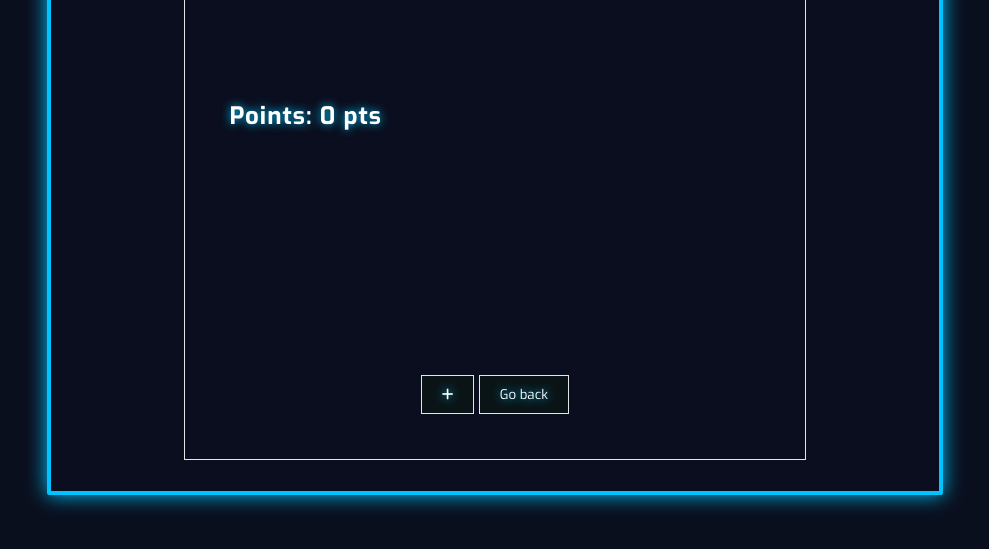
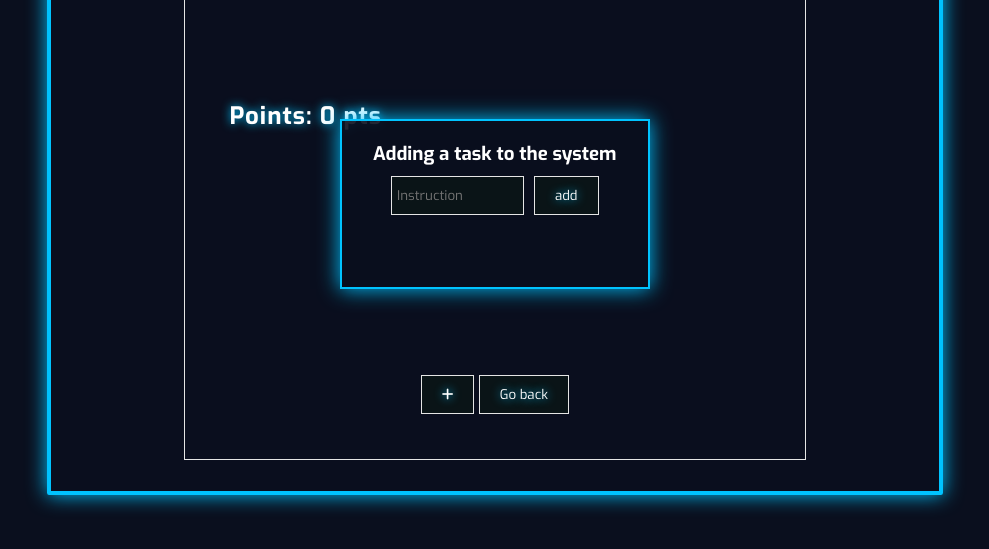
Before and after one commit to hekigyokuu/todo-list, a website: page public/index.html in a window 1280 px wide. Shown: the part 225-774 px from the top of the page, without its empty margins (145-1134 px from the left). Drawn offline with Linux system fonts and the light colour scheme; no server answers.

Commit message:
Create add task GUI

```diff
--- a/public/css/todo.css
+++ b/public/css/todo.css
@@ -96,7 +96,7 @@ body {
     padding: 10px 20px;
 }
 
-.button button, .task-manager tr button {
+.button button, .task-manager tr button, .button input[type="submit"] {
     background: var(--button-bg);
     border: 1px solid #e5e5e5;
     padding: 10px 20px;
@@ -104,7 +104,7 @@ body {
     transition: all .3 ease;
 }
 
-.button button:hover, .task-manager tr button:hover {
+.button button:hover, .task-manager tr button:hover, .button input[type="submit"]:hover {
     background: #00C3FF;
     box-shadow: 0px 0px 10px #00C3FF;
     transform: scale(.97);
@@ -113,6 +113,40 @@ body {
 tr button:disabled {
     pointer-events: none;
     opacity: 0.5;
+}
+
+.add-task-container {
+    background-color: var(--outer-bg);
+    position: absolute;
+    top: 40%;
+    left: 25%;
+
+    width: 50%;
+    height: 30%;
+    padding: 20px;
+
+    border: 2px solid #00c3ff;
+    box-shadow: 0px 0px 20px #00c3ff;
+}
+
+.add-task-container h3 {
+    margin-bottom: 10px;
+    text-align: center;
+}
+
+.add-task-container form {
+    display: flex;
+    justify-content: center;
+}
+
+.add-task-container form input[type="text"] {
+    padding: 10px 5px;
+    margin-right: 10px;
+    width: 50%;
+    height: 50%;
+
+    background-color: var(--button-bg);
+    border: 1px solid #e5e5e5;
 }
 
 @keyframes pop-scaleY {
--- a/public/index.html
+++ b/public/index.html
@@ -40,6 +40,17 @@
                 <button><i class="fa-solid fa-plus white-icon"></i></button>
                 <button onclick="window.location.href = 'html/login.html'">Go back</button>
             </div>
+
+            <div class="add-task-container">
+                <h3>Adding a task to the system</h3>
+                <!--action="/add-task" method="post"-->
+                <form>
+                    <input name="instruction" placeholder="Instruction" autocomplete="off" type="text">
+                    <div class="button">
+                        <input name="add" value="add" type="submit">
+                    </div>
+                </form>
+            </div>
         </div>
     </div>
     <script src="js/main.js"></script>
--- a/public/js/main.js
+++ b/public/js/main.js
@@ -97,6 +97,10 @@ function insertTableRow(task, counter, id) {
     completed.appendChild(button);
 }
 
+function displayTaskAdder() {
+
+}
+
 window.addEventListener("load", function () {
     setTimeout(() => {
         let sound = new Audio("../sfx/sfx.mp3");
```
